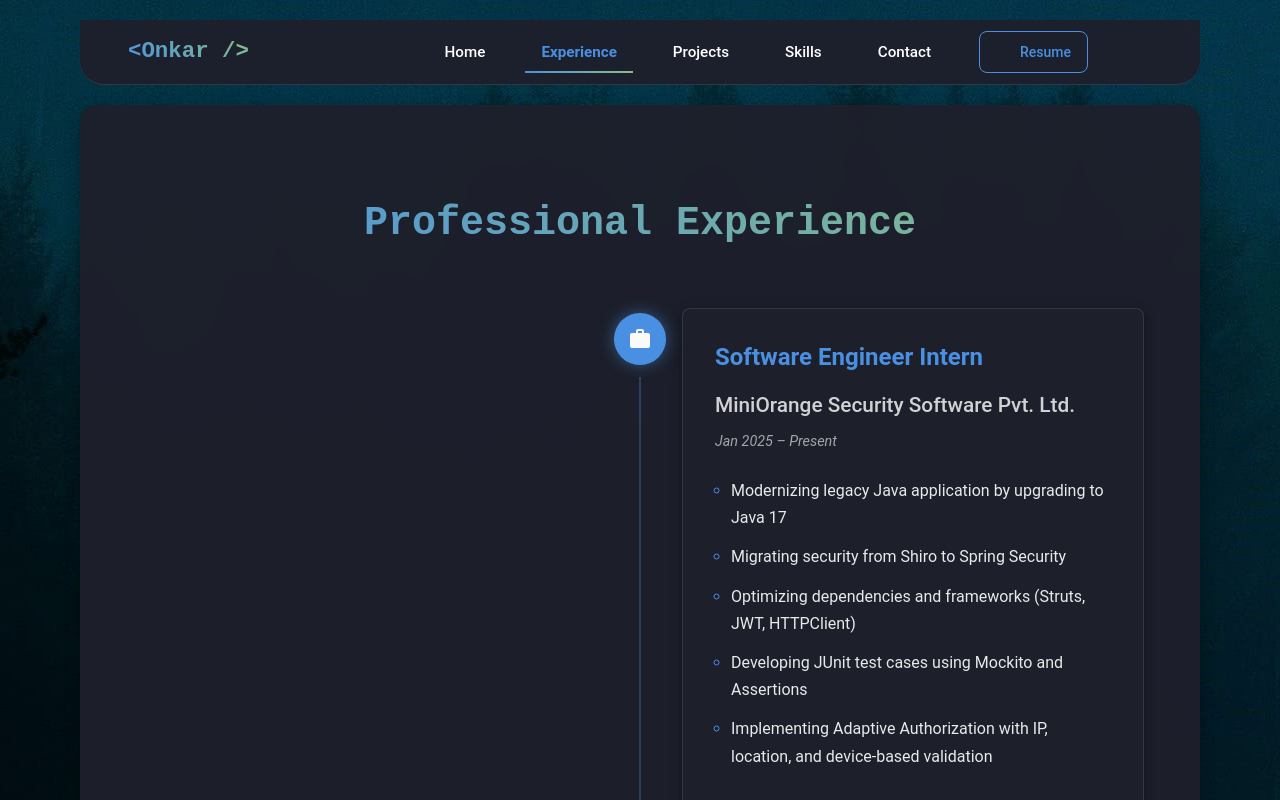
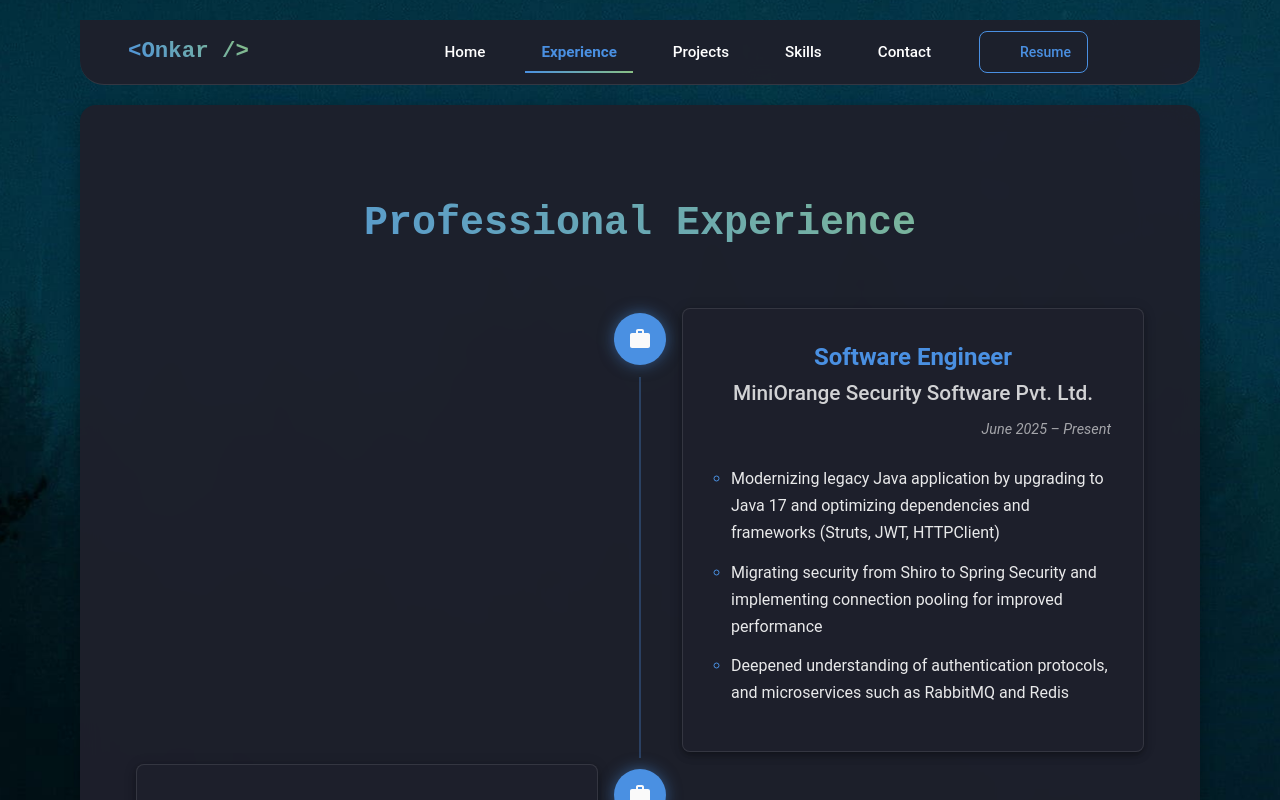
Before and after one commit to onkarrw/cd-onkar, a React (Create React App) app: page /experience in a window 1280 px wide. Shown: the top 800 px of the page. Built offline with nearby package versions, Linux system fonts and the light colour scheme; some icons are missing; a web font is replaced by a local one.

Commit message:
Experience added

```diff
--- a/src/components/Experience.js
+++ b/src/components/Experience.js
@@ -10,15 +10,23 @@
 
   const experiences = [
     {
+      title: 'Software Engineer',
+      company: 'MiniOrange Security Software Pvt. Ltd.',
+      period: 'June 2025 – Present',
+      description: [
+        'Modernizing legacy Java application by upgrading to Java 17 and optimizing dependencies and frameworks (Struts, JWT, HTTPClient)',
+        'Migrating security from Shiro to Spring Security and implementing connection pooling for improved performance',
+        'Deepened understanding of authentication protocols, and microservices such as RabbitMQ and Redis'
+      ]
+    },
+    {
       title: 'Software Engineer Intern',
       company: 'MiniOrange Security Software Pvt. Ltd.',
-      period: 'Jan 2025 – Present',
+      period: 'Jan 2025 – June 2025',
       description: [
-        'Modernizing legacy Java application by upgrading to Java 17',
-        'Migrating security from Shiro to Spring Security',
-        'Optimizing dependencies and frameworks (Struts, JWT, HTTPClient)',
-        'Developing JUnit test cases using Mockito and Assertions',
-        'Implementing Adaptive Authorization with IP, location, and device-based validation'
+        'Learned about Kerberos authentication, Single Sign-On (SSO) flows SAML, OAuth, JWT, Nginx',
+        'Worked extensively on Spring Security, Shiro Security, and cache management',
+        'Developed JUnit test cases using Mockito and Assertions'
       ]
     },
     {
@@ -133,7 +141,8 @@
                           color: isDarkMode ? '#4a90e2' : '#aa0964',
                           fontWeight: 600,
                           fontSize: { xs: '1.3rem', sm: '1.4rem', md: '1.5rem' },
-                          mb: 2
+                          mb: 0.5,
+                          textAlign: 'center',
                         }}
                       >
                         {exp.title}
@@ -144,7 +153,8 @@
                           color: isDarkMode ? 'rgba(255,255,255,0.8)' : '#2d2d2d',
                           mb: 1,
                           fontWeight: 500,
-                          fontSize: { xs: '1.1rem', sm: '1.2rem', md: '1.3rem' }
+                          fontSize: { xs: '1.1rem', sm: '1.2rem', md: '1.3rem' },
+                          textAlign: 'center',
                         }}
                       >
                         {exp.company}
@@ -155,7 +165,9 @@
                           color: isDarkMode ? 'rgba(255,255,255,0.6)' : 'text.secondary',
                           mb: 3,
                           fontSize: '0.9rem',
-                          fontStyle: 'italic'
+                          fontStyle: 'italic',
+                          textAlign: 'right',
+                          display: 'block',
                         }}
                       >
                         {exp.period}
@@ -183,6 +195,7 @@
                               color: isDarkMode ? 'rgba(255,255,255,0.9)' : 'text.primary',
                               fontSize: '1rem',
                               lineHeight: 1.7,
+                              textAlign: 'left',
                               '&::marker': {
                                 color: isDarkMode ? '#4a90e2' : '#aa0964'
                               }
--- a/src/components/Hero.js
+++ b/src/components/Hero.js
@@ -153,8 +153,7 @@
                 maxWidth: '800px'
               }}
             >
-              Passionate about modernizing legacy applications and building efficient, secure software solutions.
-              Experienced in full-stack development with a focus on Java Spring Framework and React.js.
+              I modernize enterprise applications, streamline performance, and strengthen security. With hands-on experience in full-stack development, I've upgraded monolithic Java apps, refactored security frameworks, and optimized codebases. I build scalable solutions using Java Spring, React.js, and cloud-native tools.
             </Typography>
 
             <Box
--- a/src/data/projects.json
+++ b/src/data/projects.json
@@ -1,11 +1,18 @@
 {
   "projects": [
+    {
+      "title": "Blitz Blaze Blog Website",
+      "description": "A modern, fast blog and project website for sharing tech articles, personal work, and insights. Features responsive design and dynamic content management.",
+      "tech": ["React.js", "Vercel", "Material UI", "Node.js"],
+      "date": "Oct 2025",
+      "github": "https://github.com/onkarrw/BlitzBlaze",
+      "url": "https://blitz-blaze.vercel.app/"
+    },
     {
       "title": "Integrated Education Platform",
       "description": "A dynamic learning platform with exam tools, video conferencing, and study material sharing. Built with Firebase authentication and Firestore storage for seamless file access.",
       "tech": ["Firebase", "React", "Node.js", "WebRTC"],
       "date": "Jun 2023",
-      "github": "https://github.com/onkarrw/education-platform",
       "url": "https://edu-platform.vercel.app"
     },
     {
```
